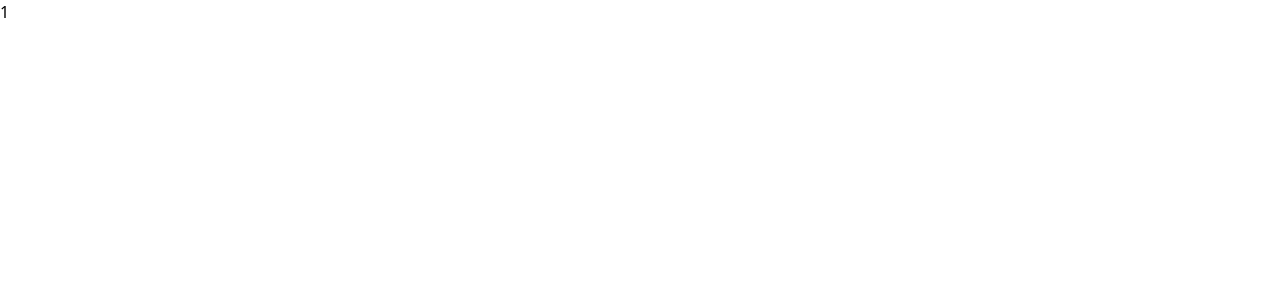
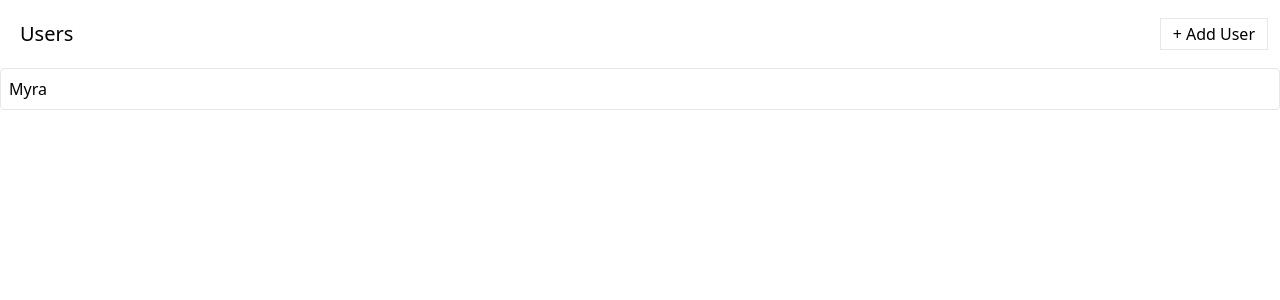
Before and after one commit to wmrlak/reactappmedia, a React (Create React App) app: page / in a window 1280 px wide. Shown: the top 300 px of the page. Built offline with nearby package versions, Linux system fonts and the light colour scheme; data requests are answered from the project's data file.

Commit message:
Rework UsersList.js component.

```diff
--- a/src/components/UsersList.js
+++ b/src/components/UsersList.js
@@ -1,31 +1,57 @@
 import {useEffect} from "react";
-import {useDispatch, useSelector} from "react-redux";
-import {fetchUsers} from "../store";
+import {useSelector} from "react-redux";
+import {fetchUsers, addUser} from "../store";
+import Button from "./Button";
+import Skeleton from "./Skeleton";
+import {useThunk} from "../hooks/use-thunk";
 
 function UsersList() {
 
-    const dispatch = useDispatch();
+    const [doFetchUsers, isLoadingUsers, loadingUsersError] = useThunk(fetchUsers);
+    const [doCreateUser, isCreatingUser, creatingUserError] = useThunk(addUser);
 
-    const {isLoading, data, error} = useSelector((state) => {
+    const {data} = useSelector((state) => {
         return state.users;
     });
 
     useEffect(() => {
-        dispatch(fetchUsers())
+        doFetchUsers();
     }, []);
 
-    if (isLoading) {
-        return <div>Loading...</div>;
+    const handleUserAdd = () => {
+        doCreateUser();
+    };
+
+    let content;
+    if (isLoadingUsers) {
+        content = <Skeleton times={6} className={"h-10 w-full"} />;
     }
-    if (error) {
-        return <div>Error fetching data...</div>
+    else if (loadingUsersError) {
+        content = <div>Error fetching data...</div>
+    }
+    else {
+        content = data.map((user) => {
+            return (
+                <div key={user.id} className="mb-2 border rounded">
+                    <div className="flex p-2 justify-between items-center, cursor-pointer">
+                        {user.name}
+                    </div>
+                </div>
+            );
+        });
     }
 
     return (
         <div>
-            {data.length}
+            <div className="flex flex-row justify-between m-3 items-center">
+                <h1 className="m-2 text-xl"> Users</h1>
+                <Button loading={isCreatingUser} onClick={handleUserAdd}>+ Add User</Button>
+                {creatingUserError && 'Error creating user...'}
+            </div>
+            {content}
         </div>
     );
+
 }
 
 export default UsersList;
```
